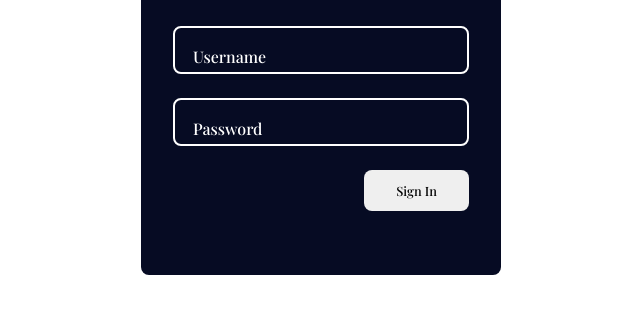
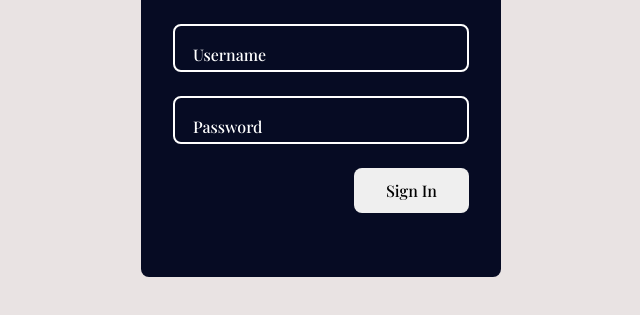
Before and after one commit to soujo/Floating-SignIn, a plain HTML site: page index.html in a window 1280 px wide. Shown: the part 327-642 px from the top of the page, without its empty margins (319-959 px from the left). Drawn offline with nearby package versions, Linux system fonts and the light colour scheme.

Commit message:
Modified the font size

```diff
--- a/style.css
+++ b/style.css
@@ -11,7 +11,9 @@
     --light:#adffff;
     --dark:#18ffff;
 }
-
+body{
+    background-color: rgb(233, 227, 227);
+}
 .container{
     display: flex;
     justify-content: center;
@@ -64,7 +66,7 @@
     border: none;
     border-radius: .5rem;
     cursor: pointer;
-    font-size: 0.80rem;
+    font-size: 1rem;
     transition: .3s
 }
 
```
